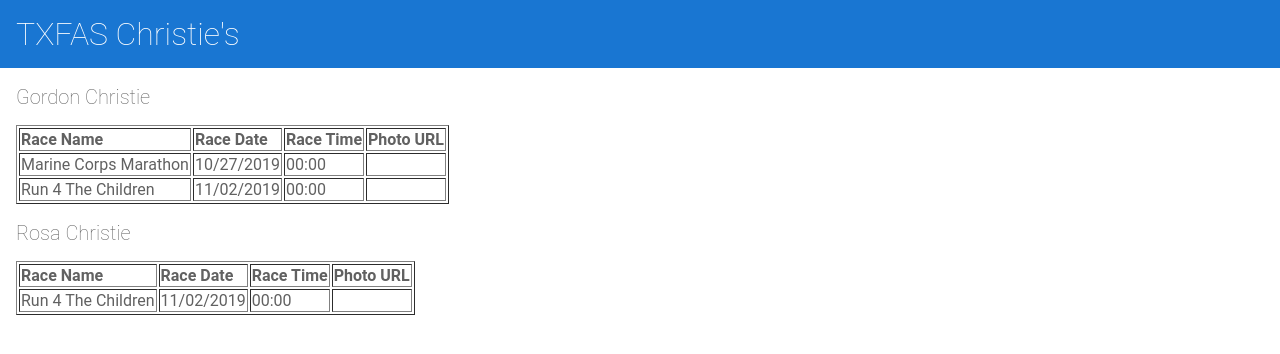
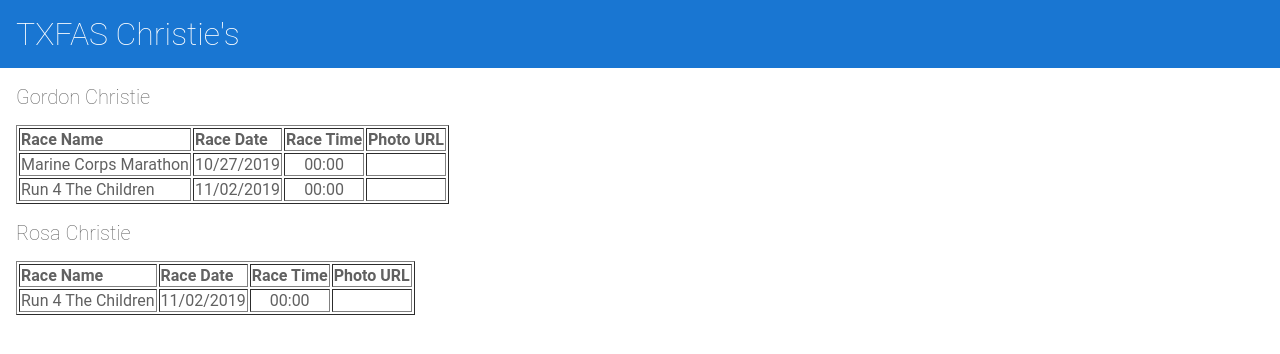
Before and after one commit to gchristie/txfas, an Angular app: page / in a window 1280 px wide. Shown: the top 354 px of the page. Built offline with nearby package versions, Linux system fonts and the light colour scheme.

Commit message:
1 file modified

```diff
--- a/src/app/marathon-list/marathon-list.component.html
+++ b/src/app/marathon-list/marathon-list.component.html
@@ -13,7 +13,7 @@
 <TR   >
   <TD >{{ race.name }}  </TD>
   <TD>{{ race.racedate }}</TD>
-  <TD>{{ race.racetime }} </TD>
+  <TD align="center">{{ race.racetime }} </TD>
   <TD>{{ race.photourl }} </TD>
 </TR>
 </ng-container>
@@ -35,7 +35,7 @@
 <TR>
   <TD >{{ race.name }}  </TD>
   <TD>{{ race.racedate }}</TD>
-  <TD>{{ race.racetime }} </TD>
+  <TD align="center">{{ race.racetime }} </TD>
   <TD>{{ race.photourl }} </TD>
 </TR>
 </ng-container>
```
